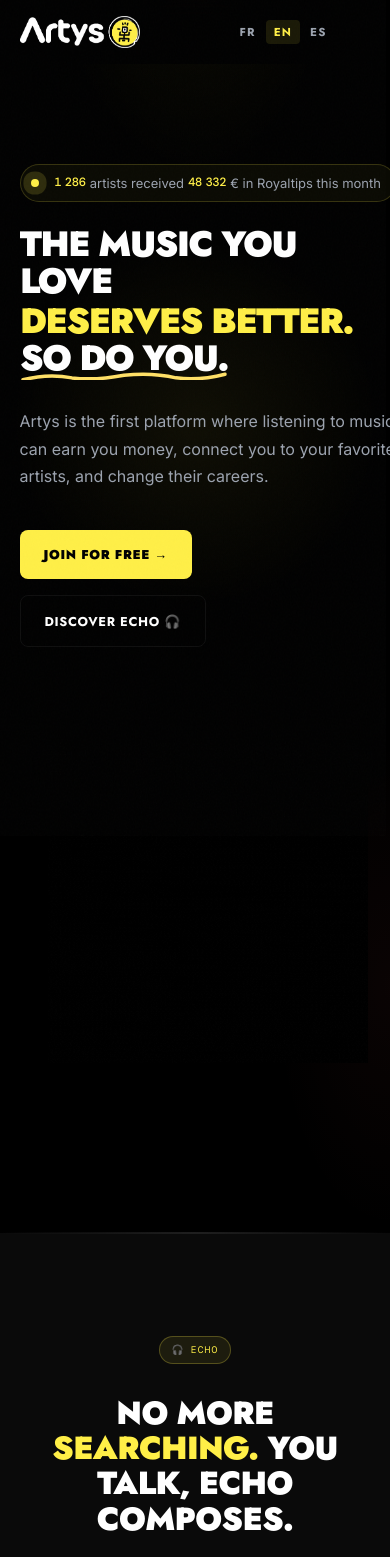
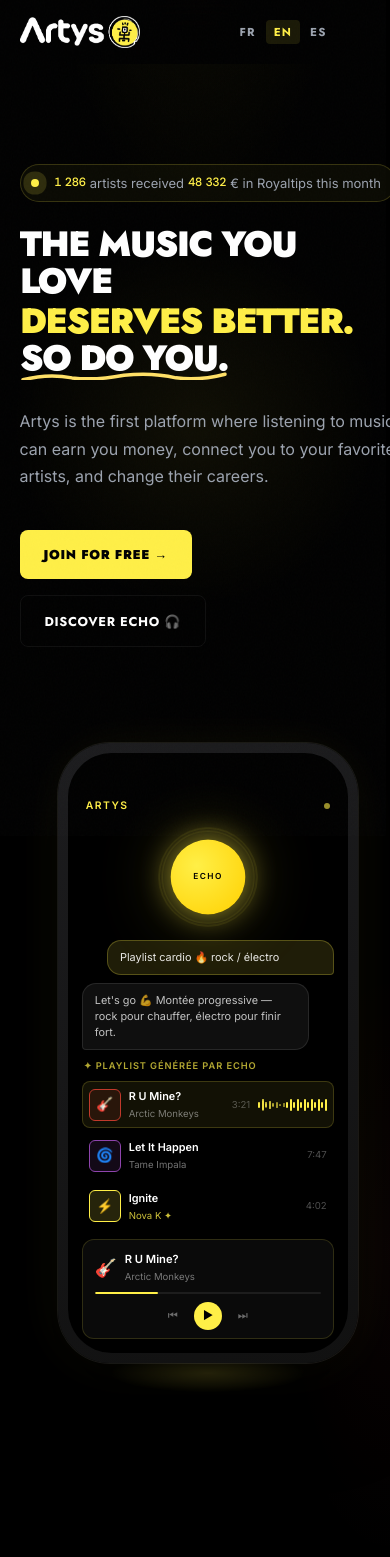
Before and after one commit to 5c0rp264/artys-for-fans, a React (Vite) app: page / in a window 390 px wide. Shown: the top 1557 px of the page. Built offline with nearby package versions, Linux system fonts and the light colour scheme.

Commit message:
feat: Hero — GIF remplacé par EchoPhoneLive (phone mockup animé ECHO)

```diff
--- a/src/components/sections/HeroSection.tsx
+++ b/src/components/sections/HeroSection.tsx
@@ -4,6 +4,7 @@
 import { ScrollTrigger } from 'gsap/ScrollTrigger';
 import { useTranslation } from 'react-i18next';
 import ArtysTicker from '../ui/Ticker';
+import EchoPhoneLive from '../ui/EchoPhoneLive';
 
 gsap.registerPlugin(ScrollTrigger);
 
@@ -79,14 +80,9 @@
       <div className="container">
         <div className="hero-grid">
 
-          {/* ── Colonne gauche : GIF ── */}
+          {/* ── Colonne gauche : Phone mockup ECHO ── */}
           <div ref={gifRef} className="hero-gif-col" style={{ opacity: 0 }}>
-            <img
-              src="/hero-artys.gif"
-              alt="Artys Music — streaming équitable"
-              className="hero-gif"
-              draggable={false}
-            />
+            <EchoPhoneLive />
           </div>
 
           {/* ── Colonne droite : texte ── */}
--- a/src/index.css
+++ b/src/index.css
@@ -489,7 +489,7 @@
   max-width: 900px;
 }
 
-/* ── Hero 2-colonnes : GIF gauche / texte droite ── */
+/* ── Hero 2-colonnes : phone mockup gauche / texte droite ── */
 .hero-grid {
   position: relative;
   z-index: 2;
@@ -503,9 +503,8 @@
 
 .hero-gif-col {
   display: flex;
-  align-items: stretch;
+  align-items: center;
   justify-content: center;
-  align-self: stretch;
 }
 
 .hero-gif {
@@ -1440,8 +1439,9 @@
     gap: 32px;
   }
   .hero-gif-col {
-    order: 2;          /* GIF passe sous le texte sur mobile */
+    order: 2;          /* phone passe sous le texte sur mobile */
     align-self: auto;
+    justify-content: center;
   }
   .hero-gif {
     max-height: 320px;
```
